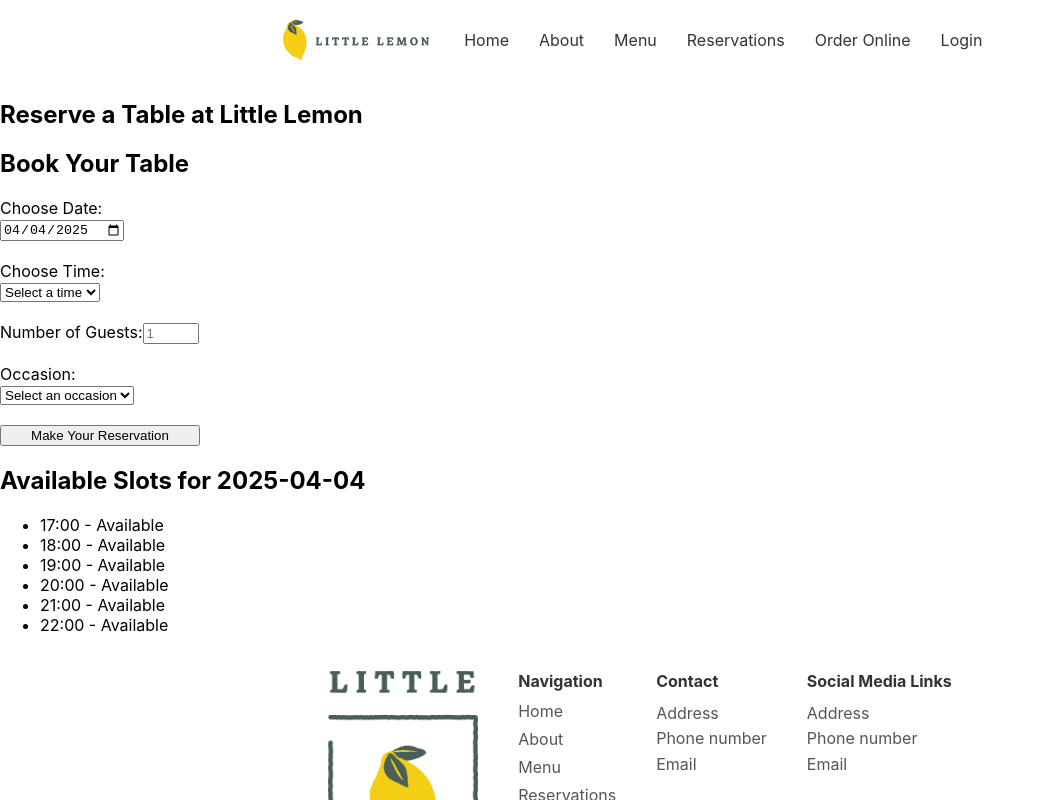
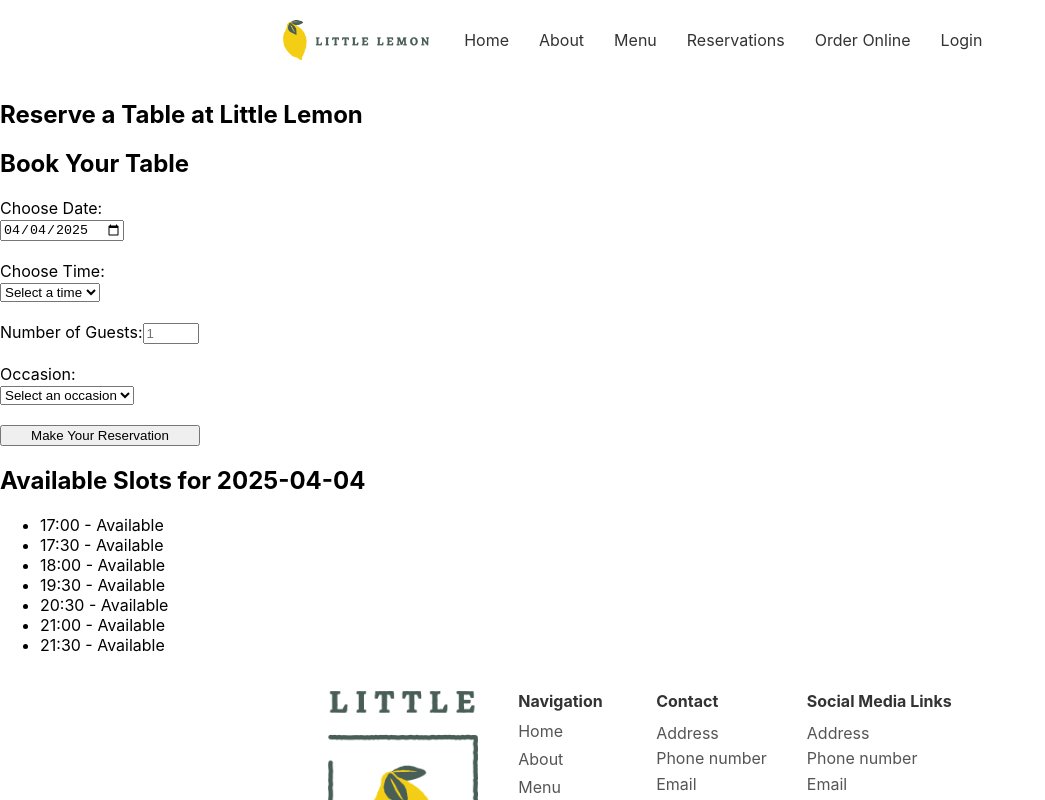
Before and after one commit to dumpofmemory/Meta_LittleLemon_Capstone, a React (Create React App) app: page /reservations in a window 1280 px wide. Shown: the top 800 px of the page, without its empty margins (0-1045 px from the left). Built offline with nearby package versions, Linux system fonts and the light colour scheme; a web font is replaced by a local one.

Commit message:
refactor to fetch data from pseudo api

```diff
--- /dev/null
+++ b/src/api.js
@@ -0,0 +1,39 @@
+// src/api.js
+
+const seededRandom = function (seed) {
+    var m = 2**35 - 31;
+    var a = 185852;
+    var s = seed % m;
+    return function () {
+        return (s = s * a % m) / m;
+    };
+}
+
+const fetchAPI = function(date) {
+    let result = [];
+    // Ensure date is a Date object before calling getDate()
+    let inputDate = date instanceof Date ? date : new Date(date);
+    let random = seededRandom(inputDate.getDate());
+
+    for(let i = 17; i <= 23; i++) {
+        if(random() < 0.5) {
+            result.push(i + ':00');
+        }
+        if(random() < 0.5) {
+            result.push(i + ':30');
+        }
+    }
+    // Simulate async behavior slightly (optional but good practice)
+    // return new Promise(resolve => setTimeout(() => resolve(result), 250)); // Example delay
+    return result; // Keep it synchronous as per original code unless you want to simulate async
+};
+
+const submitAPI = function(formData) {
+    // Simulate async behavior slightly (optional)
+    // return new Promise(resolve => setTimeout(() => resolve(true), 500)); // Example delay
+    console.log("Form data submitted to mock API:", formData); // Add console log
+    return true; // Keep it synchronous and always successful as per original
+};
+
+// Add this export line at the bottom
+export { fetchAPI, submitAPI };
--- a/src/components/BookingForm.js
+++ b/src/components/BookingForm.js
@@ -1,8 +1,8 @@
-import React, { useState, useEffect } from 'react';
+import React, { useState } from 'react';
 
-function BookingForm({ initialDate, availableTimes, bookTime, selectedDate, setSelectedDate }) {
+function BookingForm({ initialDate, availableTimes, bookTime, selectedDate, setSelectedDate, updateTimes }) {
   const [formData, setFormData] = useState({
-    date: initialDate,
+    date: selectedDate || initialDate, // Use selectedDate if available, fallback to initialDate
     time: '',
     guests: '',
     occasion: '',
@@ -10,15 +10,18 @@ function BookingForm({ initialDate, availableTimes, bookTime, selectedDate, setS
 
   const [errors, setErrors] = useState({});
 
-  useEffect(() => {
-    setSelectedDate(initialDate); // Sync initial date with parent
-  }, [initialDate, setSelectedDate]);
+  // Remove useEffect to prevent resetting selectedDate
+  // useEffect(() => {
+  //   setSelectedDate(initialDate);
+  //   updateTimes(initialDate);
+  // }, [initialDate, setSelectedDate, updateTimes]);
 
   const handleChange = (e) => {
     const { name, value } = e.target;
     setFormData({ ...formData, [name]: value });
     if (name === 'date') {
-      setSelectedDate(value); // Update selected date in parent
+      setSelectedDate(value); // Update parent's selectedDate
+      updateTimes(value); // Fetch times for the new date
     }
   };
 
@@ -37,12 +40,20 @@ function BookingForm({ initialDate, availableTimes, bookTime, selectedDate, setS
   const handleSubmit = (e) => {
     e.preventDefault();
     if (validateForm()) {
-      console.log('Reservation submitted:', formData);
-      bookTime(formData.date, formData.time);
-      alert('Reservation successful!');
-      setFormData({ date: initialDate, time: '', guests: '', occasion: '' });
-      setSelectedDate(initialDate); // Reset to today after booking
-      setErrors({});
+      const success = bookTime(formData.date, formData.time, formData);
+      if (success) {
+        console.log('Reservation submitted:', formData);
+        alert('Reservation successful!');
+        setFormData({
+          ...formData,
+          time: '',
+          guests: '',
+          occasion: '',
+        });
+        setErrors({});
+      } else {
+        alert('Failed to submit reservation. Please try again.');
+      }
     }
   };
 
--- a/src/components/BookingPage.js
+++ b/src/components/BookingPage.js
@@ -1,23 +1,21 @@
-import React, { useReducer, useState } from 'react';
+import React, { useReducer, useState, useEffect } from 'react';
 import BookingForm from './BookingForm';
 import BookingSlot from './BookingSlot';
+import { fetchAPI, submitAPI } from '../api';
 // import '../styles/BookingForm.css';
-
-const initialTimes = [
-  '17:00',
-  '18:00',
-  '19:00',
-  '20:00',
-  '21:00',
-  '22:00',
-];
 
 // Reducer for managing bookings by date
 const bookingsReducer = (state, action) => {
   switch (action.type) {
+    case 'SET_TIMES':
+      // Only set times if not already set
+      if (!state[action.date]) {
+        return { ...state, [action.date]: action.times };
+      }
+      return state;
     case 'BOOK_TIME':
       const { date, time } = action.payload;
-      const currentTimes = state[date] || initialTimes;
+      const currentTimes = state[date] || [];
       const updatedTimes = currentTimes.filter((t) => t !== time);
       return { ...state, [date]: updatedTimes };
     default:
@@ -25,7 +23,7 @@ const bookingsReducer = (state, action) => {
   }
 };
 
-// Initialize bookings state (empty initially)
+// Initialize bookings state
 const initializeBookings = () => ({});
 
 function BookingPage() {
@@ -33,13 +31,42 @@ function BookingPage() {
   const today = new Date().toISOString().split('T')[0];
   const [selectedDate, setSelectedDate] = useState(today);
 
+  // Fetch initial times for today on mount
+  useEffect(() => {
+    initializeTimes(today);
+  }, []);
+
+  // Function to initialize times for a given date
+  const initializeTimes = (date) => {
+    const times = fetchAPI(date);
+    dispatch({ type: 'SET_TIMES', date, times });
+  };
+
+  // Function to update times based on selected date
+  const updateTimes = (date) => {
+    if (!bookings[date]) {
+      const times = fetchAPI(date);
+      dispatch({ type: 'SET_TIMES', date, times });
+    }
+  };
+
   // Get available times for a given date
   const getAvailableTimes = (date) => {
-    return bookings[date] || initialTimes;
+    // Always return current state, fetch only if not initialized
+    if (!bookings[date]) {
+      updateTimes(date);
+    }
+    return bookings[date] || [];
   };
 
-  const bookTime = (date, time) => {
-    dispatch({ type: 'BOOK_TIME', payload: { date, time } });
+  // Book a time and submit to API
+  const bookTime = (date, time, formData) => {
+    const success = submitAPI(formData);
+    if (success) {
+      dispatch({ type: 'BOOK_TIME', payload: { date, time } });
+      return true;
+    }
+    return false;
   };
 
   return (
@@ -52,6 +79,7 @@ function BookingPage() {
           bookTime={bookTime}
           selectedDate={selectedDate}
           setSelectedDate={setSelectedDate}
+          updateTimes={updateTimes}
         />
         <h2>Available Slots for {selectedDate}</h2>
         <ul>
```
